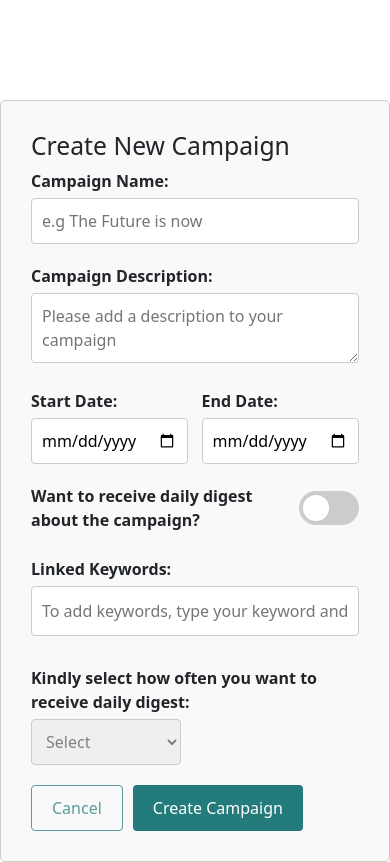
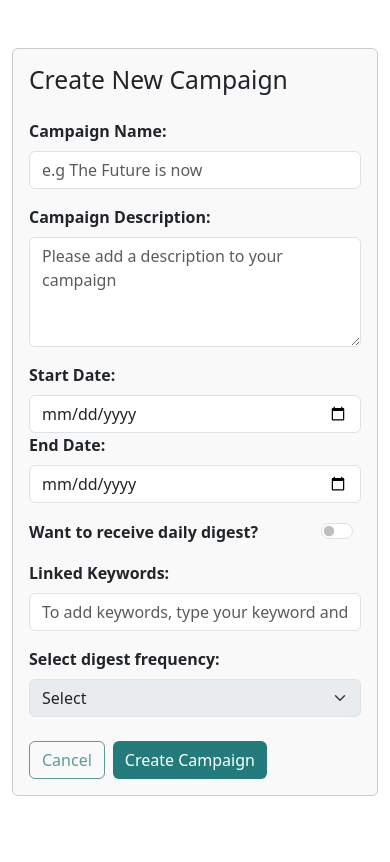
Before and after one commit to SgtSlaughter1/infinion_cohort, a Vue app: page / in a window 390 px wide. Built offline with nearby package versions, Linux system fonts and the light colour scheme.

Commit message:
Updated: Added github workflow testing and made some responsive adjustment in the NewCampaign component

```diff
--- a/src/views/NewCampaign.vue
+++ b/src/views/NewCampaign.vue
@@ -1,113 +1,136 @@
 <template>
-  <div class="add-campaign-form">
-    <h2>Create New Campaign</h2>
-    <div v-if="errors.general" class="error-message">{{ errors.general }}</div>
+  <div class="container py-5">
+    <div class="row justify-content-center">
+      <div class="col-12 col-lg-8">
+        <div class="card form-card">
+          <div class="card-body">
+            <h2 class="card-title mb-4">Create New Campaign</h2>
+
+            <div v-if="errors.general" class="alert alert-danger">
+              {{ errors.general }}
+            </div>
+
             <form @submit.prevent="createCampaign">
-      <div class="form-group">
-        <label for="campaignName">Campaign Name:</label>
+              <div class="mb-3">
+                <label for="campaignName" class="form-label"
+                  >Campaign Name:</label
+                >
                 <input
                   type="text"
                   id="campaignName"
                   v-model="campaignName"
+                  class="form-control"
+                  :class="{ 'is-invalid': errors.campaignName }"
                   placeholder="e.g The Future is now"
-          :class="{ 'error-input': errors.campaignName }"
                 />
-        <span v-if="errors.campaignName" class="field-error">{{
-          errors.campaignName
-        }}</span>
+                <div v-if="errors.campaignName" class="invalid-feedback">
+                  {{ errors.campaignName }}
+                </div>
               </div>
 
-      <div class="form-group">
-        <label for="campaignDescription">Campaign Description:</label>
+              <div class="mb-3">
+                <label for="campaignDescription" class="form-label"
+                  >Campaign Description:</label
+                >
                 <textarea
                   id="campaignDescription"
                   v-model="campaignDescription"
+                  class="form-control"
+                  :class="{ 'is-invalid': errors.campaignDescription }"
                   placeholder="Please add a description to your campaign"
-          :class="{ 'error-input': errors.campaignDescription }"
+                  rows="4"
                 ></textarea>
-        <span v-if="errors.campaignDescription" class="field-error">{{
-          errors.campaignDescription
-        }}</span>
+                <div v-if="errors.campaignDescription" class="invalid-feedback">
+                  {{ errors.campaignDescription }}
+                </div>
               </div>
 
-      <div class="form-group date-group">
-        <div class="date-input">
-          <label for="startDate">Start Date:</label>
+              <div class="row mb-3">
+                <div class="col-md-6">
+                  <label for="startDate" class="form-label">Start Date:</label>
                   <input
                     type="date"
                     id="startDate"
                     v-model="startDate"
                     :min="minDate"
-            :class="{ 'error-input': errors.startDate }"
+                    class="form-control"
+                    :class="{ 'is-invalid': errors.startDate }"
                   />
-          <span v-if="errors.startDate" class="field-error">{{
-            errors.startDate
-          }}</span>
+                  <div v-if="errors.startDate" class="invalid-feedback">
+                    {{ errors.startDate }}
                   </div>
-        <div class="date-input">
-          <label for="endDate">End Date:</label>
+                </div>
+                <div class="col-md-6">
+                  <label for="endDate" class="form-label">End Date:</label>
                   <input
                     type="date"
                     id="endDate"
                     v-model="endDate"
                     :min="minEndDate"
-            :class="{ 'error-input': errors.endDate }"
+                    class="form-control"
+                    :class="{ 'is-invalid': errors.endDate }"
                   />
-          <span v-if="errors.endDate" class="field-error">{{
-            errors.endDate
-          }}</span>
+                  <div v-if="errors.endDate" class="invalid-feedback">
+                    {{ errors.endDate }}
+                  </div>
                 </div>
               </div>
 
-      <div class="form-group digest-group">
-        <label for="dailyDigest"
-          >Want to receive daily digest about the campaign?</label
+              <div
+                class="mb-3 d-flex justify-content-between align-items-center"
               >
-        <div class="switch-container">
-          <label class="switch">
-            <input type="checkbox" id="dailyDigest" v-model="dailyDigest" />
-            <span class="slider round"></span>
-          </label>
+                <label class="form-label mb-0"
+                  >Want to receive daily digest?</label
+                >
+                <div class="form-check form-switch">
+                  <input
+                    type="checkbox"
+                    id="dailyDigest"
+                    v-model="dailyDigest"
+                    class="form-check-input custom-switch"
+                    role="switch"
+                  />
                 </div>
               </div>
 
-      <div class="form-group">
-        <label for="linkedKeywords">Linked Keywords:</label>
+              <div class="mb-3">
+                <label for="linkedKeywords" class="form-label"
+                  >Linked Keywords:</label
+                >
                 <input
                   type="text"
                   id="linkedKeywords"
                   v-model="currentKeyword"
                   @keydown.enter.prevent="addKeyword"
-          class="linked-keywords-input"
+                  class="form-control"
                   placeholder="To add keywords, type your keyword and press enter"
                 />
-        <div class="keyword-list">
+                <div class="mt-2">
                   <span
                     v-for="(keyword, index) in linkedKeywords"
                     :key="index"
-            class="keyword"
+                    class="badge keyword-badge me-2 mb-2"
                   >
                     {{ keyword }}
                     <button
                       type="button"
                       @click="removeKeyword(index)"
-              class="remove-keyword"
-            >
-              &times;
-            </button>
+                      class="btn-close btn-close-white ms-2 remove-keyword"
+                      aria-label="Remove"
+                    ></button>
                   </span>
                 </div>
               </div>
 
-      <div class="form-group">
-        <label for="digestFrequency"
-          >Kindly select how often you want to receive daily digest:</label
-        >
+              <div class="mb-4">
+                <label for="digestFrequency" class="form-label">
+                  Select digest frequency:
+                </label>
                 <select
                   id="digestFrequency"
                   v-model="digestFrequency"
-          class="digest-frequency-select"
-          :class="{ 'error-input': errors.digestFrequency }"
+                  class="form-select"
+                  :class="{ 'is-invalid': errors.digestFrequency }"
                   :disabled="!dailyDigest"
                 >
                   <option value="" disabled selected>Select</option>
@@ -115,48 +138,68 @@
                   <option value="weekly">Weekly</option>
                   <option value="monthly">Monthly</option>
                 </select>
-        <span v-if="errors.digestFrequency" class="field-error">{{
-          errors.digestFrequency
-        }}</span>
+                <div v-if="errors.digestFrequency" class="invalid-feedback">
+                  {{ errors.digestFrequency }}
+                </div>
               </div>
 
-      <div class="form-actions">
+              <div class="d-flex gap-2">
                 <button
                   type="button"
                   @click="cancel"
-          class="btn-cancel"
+                  class="btn btn-cancel"
                   :disabled="isLoading"
                 >
                   Cancel
                 </button>
-        <button type="submit" class="btn-create" :disabled="isLoading">
-          {{ isLoading ? "creating..." : "Create Campaign" }}
+                <button
+                  type="submit"
+                  class="btn btn-create"
+                  :disabled="isLoading"
+                >
+                  {{ isLoading ? "Creating..." : "Create Campaign" }}
                 </button>
               </div>
             </form>
+          </div>
+        </div>
+      </div>
+    </div>
 
-    <div v-if="showSuccessModal" class="modal-overlay">
+    <!-- Success Modal -->
+    <div v-if="showSuccessModal" class="modal fade show d-block" tabindex="-1">
+      <div class="modal-dialog modal-dialog-centered">
         <div class="modal-content">
           <div class="modal-header">
-          <h3>Campaign Created Successfully!</h3>
-          <button @click="closeModal" class="modal-close">&times;</button>
+            <h5 class="modal-title text-primary">
+              Campaign Created Successfully!
+            </h5>
+            <button
+              type="button"
+              class="btn-close"
+              @click="closeModal"
+              aria-label="Close"
+            ></button>
           </div>
           <div class="modal-body">
             <p>Your campaign "{{ campaignName }}" has been created.</p>
           </div>
           <div class="modal-footer">
-          <button @click="goToEditCampaign" class="btn-edit-campaign">
+            <button @click="goToEditCampaign" class="btn btn-create">
               View Campaign
             </button>
-          <button @click="closeModal" class="btn-close-modal">Close</button>
+            <button @click="closeModal" class="btn btn-cancel">Close</button>
           </div>
         </div>
+      </div>
+      <div class="modal-backdrop fade show"></div>
     </div>
   </div>
   <router-view></router-view>
 </template>
 
 <script>
+// Script remains exactly the same as the previous version
 import apiService from "@/services/api";
 
 export default {
@@ -179,9 +222,9 @@ export default {
         endDate: "",
         digestFrequency: "",
         general: "",
+      },
       showSuccessModal: false,
       createdCampaignId: null,
-      },
     };
   },
 
@@ -238,9 +281,7 @@ export default {
     },
 
     async createCampaign() {
-      if (!this.validateForm()) {
-        return;
-      }
+      if (!this.validateForm()) return;
 
       this.isLoading = true;
       this.clearErrors();
@@ -258,7 +299,6 @@ export default {
 
         const createdCampaign = await apiService.createCampaign(campaignData);
         this.$emit("campaign-created", createdCampaign);
-
         this.createdCampaignId = createdCampaign.id;
         this.showSuccessModal = true;
       } catch (error) {
@@ -289,13 +329,16 @@ export default {
         this.currentKeyword = "";
       }
     },
+
     removeKeyword(index) {
       this.linkedKeywords.splice(index, 1);
     },
+
     cancel() {
       this.$emit("cancel");
       this.resetForm();
     },
+
     resetForm() {
       this.campaignName = "";
       this.campaignDescription = "";
@@ -312,165 +355,24 @@ export default {
 </script>
 
 <style scoped>
-.add-campaign-form {
-  max-width: 800px;
-  margin: 100px auto 0;
-  padding: 30px;
+.form-card {
+  background-color: #f9f9f9;
   border: 1px solid #ccc;
-  border-radius: 5px;
-  background-color: #f9f9f9;
 }
 
-.form-group {
-  margin-bottom: 20px;
-  position: relative;
-}
-
-.field-error {
-  color: #dc3545;
-  font-size: 0.875rem;
-  margin-top: 0.25rem;
-  display: block;
-}
-
-.error-input {
-  border-color: #dc3545;
-}
-
-.error-input:focus {
-  box-shadow: 0 0 0 0.2rem rgba(220, 53, 69, 0.25);
-}
-
-label {
-  display: block;
-  margin-bottom: 5px;
+.form-label {
   font-weight: bold;
 }
 
-input[type="text"],
-input[type="date"],
-textarea,
-select {
-  width: 100%;
-  padding: 10px;
-  border: 1px solid #ccc;
-  border-radius: 4px;
-  font-size: 16px;
+.btn-create {
+  background-color: #247b7b;
+  color: white;
+  border: none;
 }
 
-.date-group {
-  display: flex;
-  justify-content: space-between;
-}
-
-.date-input {
-  width: 48%;
-}
-
-.digest-group {
-  display: flex;
-  justify-content: space-between;
-  align-items: center;
-}
-
-.switch {
-  position: relative;
-  display: inline-block;
-  width: 60px;
-  height: 34px;
-}
-
-.switch input {
-  opacity: 0;
-  width: 0;
-  height: 0;
-}
-
-.slider {
-  position: absolute;
-  cursor: pointer;
-  top: 0;
-  left: 0;
-  right: 0;
-  bottom: 0;
-  background-color: #ccc;
-  transition: 0.4s;
-}
-
-.slider:before {
-  position: absolute;
-  content: "";
-  height: 26px;
-  width: 26px;
-  left: 4px;
-  bottom: 4px;
-  background-color: white;
-  transition: 0.4s;
-}
-
-input:checked + .slider {
-  background-color: #6e0080;
-}
-
-input:checked + .slider:before {
-  transform: translateX(26px);
-}
-
-.slider.round {
-  border-radius: 34px;
-}
-
-.slider.round:before {
-  border-radius: 50%;
-}
-
-.linked-keywords-input {
-  height: 50px;
-}
-
-.keyword-list {
-  display: flex;
-  flex-wrap: wrap;
-  gap: 10px;
-  margin-top: 10px;
-}
-
-.keyword {
-  display: inline-flex;
-  align-items: center;
-  background-color: #e0e0e0;
-  padding: 5px 10px;
-  border-radius: 20px;
-  font-size: 14px;
-}
-
-.remove-keyword {
-  background: none;
-  border: none;
-  color: #888;
-  cursor: pointer;
-  font-size: 16px;
-  margin-left: 5px;
-}
-
-.digest-frequency-select {
-  width: auto;
-  min-width: 150px;
-}
-
-.form-actions {
-  display: flex;
-  justify-content: flex-start;
-  margin-top: 20px;
-}
-
-button {
-  padding: 10px 20px;
-  border: none;
-  border-radius: 4px;
-  cursor: pointer;
-  font-size: 16px;
-  margin-right: 10px;
+.btn-create:hover {
+  background-color: #1c6161;
+  color: white;
 }
 
 .btn-cancel {
@@ -479,92 +381,45 @@ button {
   border: 1px solid #5b9c9b;
 }
 
-.btn-create {
-  background-color: #247b7b;
-  color: white;
-}
-.error-message {
-  color: #f44336;
-  margin-bottom: 1rem;
-  padding: 0.5rem;
-  background-color: #ffebee;
-  border-radius: 4px;
+.btn-cancel:hover {
+  background-color: #e9e9e9;
+  color: #4a8180;
 }
 
-button:disabled {
-  opacity: 0.7;
-  cursor: not-allowed;
+.keyword-badge {
+  background-color: #e0e0e0;
+  color: #333;
+  padding: 0.5rem 0.75rem;
+  border-radius: 20px;
 }
 
-/* Modal Styles */
-.modal-overlay {
-  position: fixed;
-  top: 0;
-  left: 0;
-  width: 100%;
-  height: 100%;
-  background-color: rgba(0, 0, 0, 0.5);
-  display: flex;
-  justify-content: center;
-  align-items: center;
-  z-index: 1000;
+.custom-switch:checked {
+  background-color: #6e0080;
+  border-color: #6e0080;
 }
 
-.modal-content {
-  background-color: white;
-  border-radius: 8px;
-  width: 400px;
-  max-width: 90%;
-  padding: 20px;
-  box-shadow: 0 4px 6px rgba(0, 0, 0, 0.1);
+.modal {
+  background-color: rgba(0, 0, 0, 0.5);
 }
 
-.modal-header {
-  display: flex;
-  justify-content: space-between;
-  align-items: center;
-  border-bottom: 1px solid #eee;
-  padding-bottom: 10px;
-  margin-bottom: 15px;
-}
-
-.modal-header h3 {
-  margin: 0;
+.modal-title {
   color: #247b7b;
 }
 
-.modal-close {
-  background: none;
-  border: none;
-  font-size: 24px;
-  cursor: pointer;
-  color: #888;
+.form-control:focus,
+.form-select:focus {
+  border-color: #247b7b;
+  box-shadow: 0 0 0 0.25rem rgba(36, 123, 123, 0.25);
 }
 
-.modal-body {
-  margin-bottom: 20px;
+.is-invalid {
+  border-color: #dc3545;
 }
 
-.modal-footer {
-  display: flex;
-  justify-content: space-between;
+.is-invalid:focus {
+  box-shadow: 0 0 0 0.25rem rgba(220, 53, 69, 0.25);
 }
-
-.btn-edit-campaign {
-  background-color: #247b7b;
-  color: white;
-  border: none;
-  padding: 10px 20px;
-  border-radius: 4px;
-  cursor: pointer;
-}
-
-.btn-close-modal {
-  background-color: #f9f9f9;
-  color: #5b9c9b;
-  border: 1px solid #5b9c9b;
-  padding: 10px 20px;
-  border-radius: 4px;
-  cursor: pointer;
+.modal-backdrop {
+  display: none;
 }
 </style>
```
Also changed, not shown: github/workflows/ci_cd.yml (added, +61 -0 lines), src/router/index.js (+6 -6 lines). Lines whose indentation alone changed are shown as unchanged.
